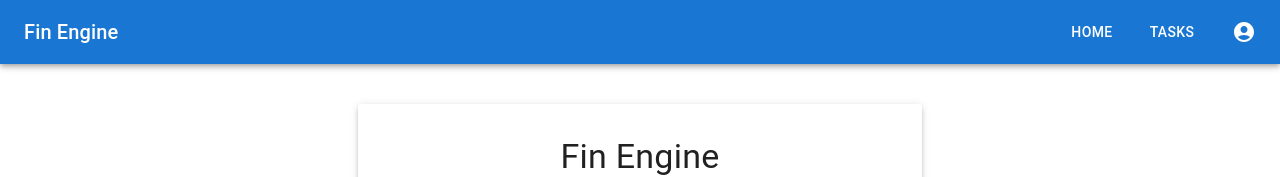
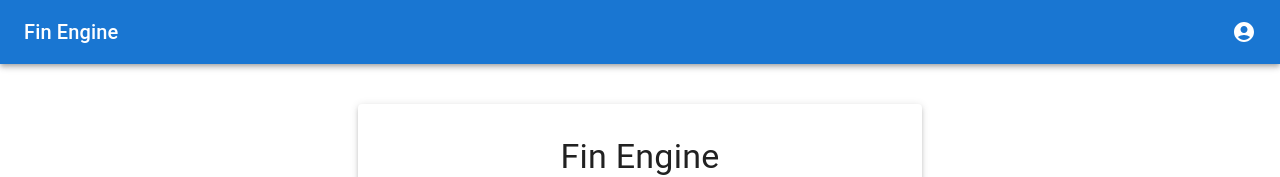
Before and after one commit to YashvanthD/fin_engine_impl, a React (Create React App) app in the folder fin_ui/fin-react-ui/: page / in a window 1280 px wide. Shown: the top 177 px of the page. Built offline with nearby package versions, Linux system fonts and the light colour scheme.

Commit message:
Remove Home and Tasks buttons from NavBar and add Logout button for user profile actions

```diff
--- a/fin_ui/fin-react-ui/src/components/NavBar.js
+++ b/fin_ui/fin-react-ui/src/components/NavBar.js
@@ -51,10 +51,7 @@ export default function NavBar() {
         <Typography variant="h6" component={Link} to="/" sx={{ flexGrow: 1, textDecoration: 'none', color: 'inherit' }}>
           Fin Engine
         </Typography>
-        <Stack direction="row" spacing={2} sx={{ flexGrow: 0 }}>
-          <Button color="inherit" component={Link} to="/home">Home</Button>
-          <Button color="inherit" component={Link} to="/tasks">Tasks</Button>
-        </Stack>
+        {/* Removed Home and Tasks buttons, navigation is now in SideNav */}
         <IconButton
           size="large"
           edge="end"
@@ -64,6 +61,15 @@ export default function NavBar() {
         >
           {loggedIn ? <Avatar alt="Profile" /> : <AccountCircle />}
         </IconButton>
+        {loggedIn && (
+          <Button
+            color="inherit"
+            sx={{ ml: 2 }}
+            onClick={() => handleProfileAction('logout')}
+          >
+            Logout
+          </Button>
+        )}
         <Menu
           anchorEl={anchorEl}
           open={open}
```
